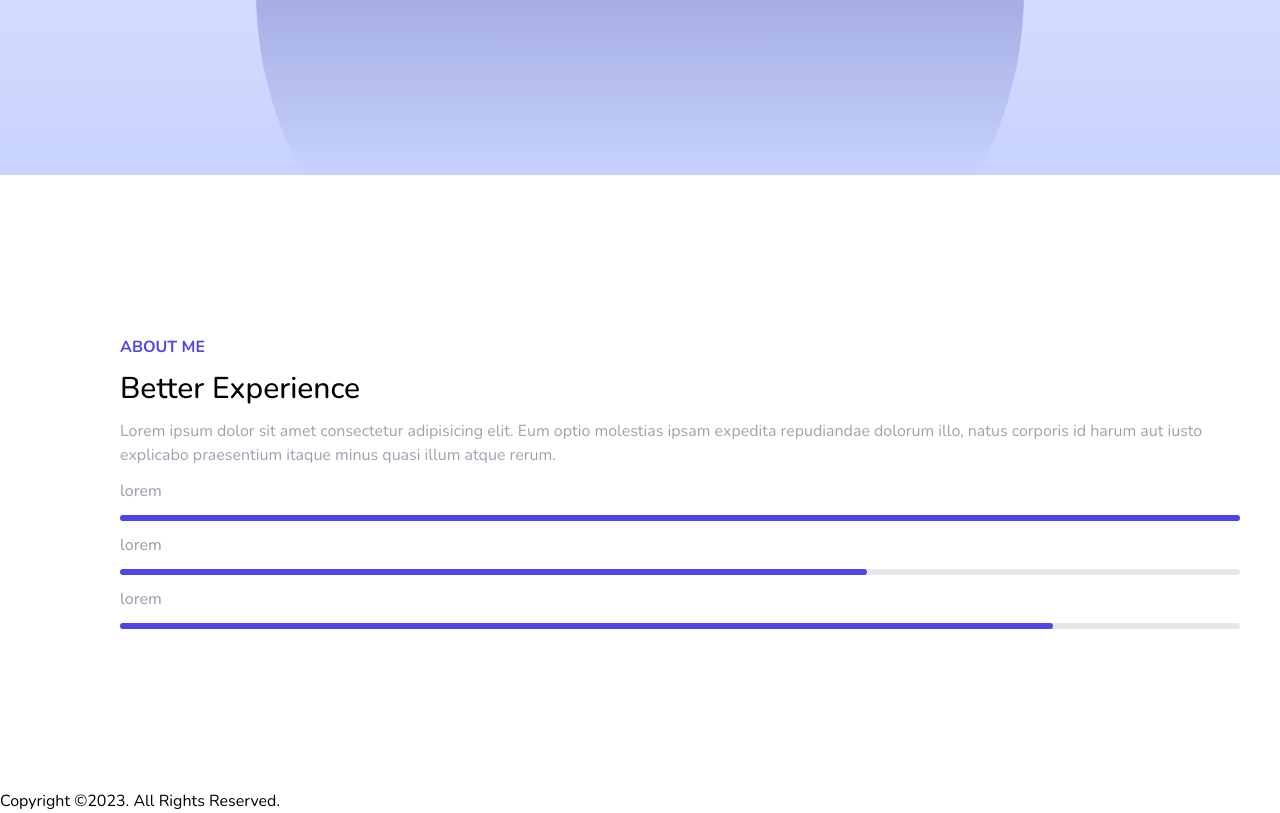
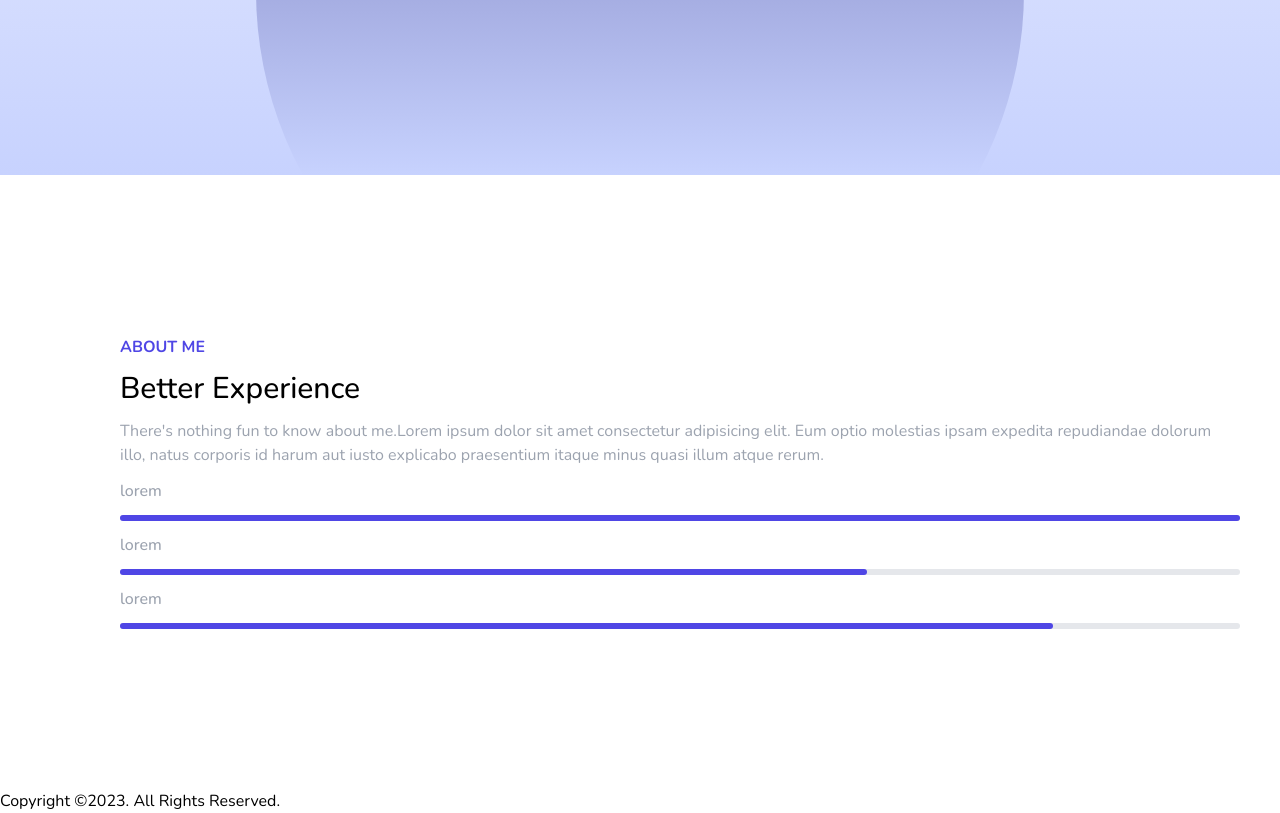
Before and after one commit to feevah002/tailwind-Wise, a website: page index.html in a window 1280 px wide. Shown: the part 625-1438 px from the top of the page. Drawn offline with nearby package versions, Linux system fonts and the light colour scheme.

Commit message:
ommitttt

```diff
--- a/index.html
+++ b/index.html
@@ -109,7 +109,7 @@
             Better Experience
           </h1>
           <p class="text-gray-400">
-            Lorem ipsum dolor sit amet consectetur adipisicing elit. Eum optio molestias ipsam expedita repudiandae dolorum illo, natus corporis id harum aut iusto explicabo praesentium itaque minus quasi illum atque rerum.
+            There's nothing fun to know about me.Lorem ipsum dolor sit amet consectetur adipisicing elit. Eum optio molestias ipsam expedita repudiandae dolorum illo, natus corporis id harum aut iusto explicabo praesentium itaque minus quasi illum atque rerum.
           </p>
           <h2 class="text-gray-400 font-medium">lorem</h2>
           <div class="w-full bg-gray-200 h-1.5 rounded-md">
```
